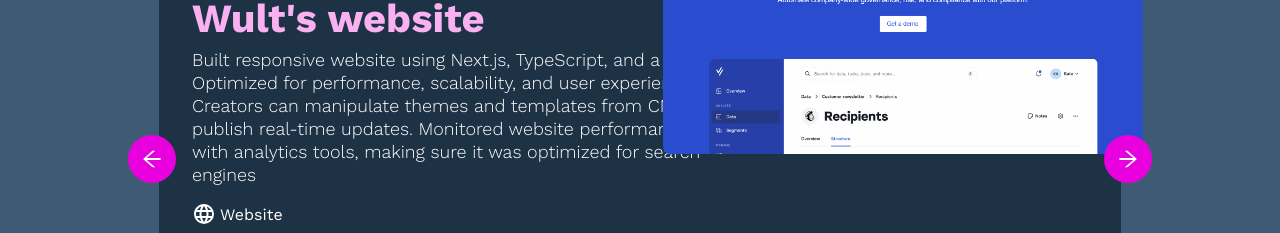
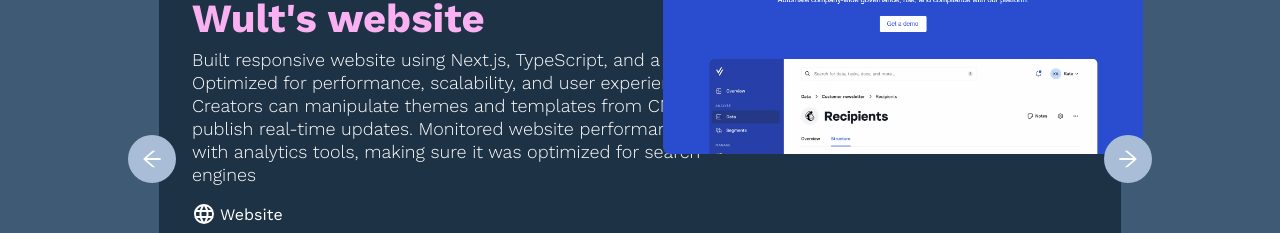
Before and after one commit to NatsGt/portfolio2023, a Next.js app: page / in a window 1280 px wide. Shown: the part 2680-2913 px from the top of the page. Built offline with nearby package versions, Linux system fonts and the light colour scheme.

Commit message:
change color for buttons

```diff
--- a/components/carousel/index.tsx
+++ b/components/carousel/index.tsx
@@ -33,13 +33,13 @@ const Carousel: React.FC<CarouselProps> = ({ children }) => {
         className={`${styles.carousel__button} ${styles.left}`}
         onClick={handlePrevious}
       >
-        <Icon icon={IconArrowLeft} />
+        <Icon icon={IconArrowLeft} color={styles.pink_600} />
       </button>
       <button
         className={`${styles.carousel__button} ${styles.right}`}
         onClick={handleNext}
       >
-        <Icon icon={IconArrowRight} />
+        <Icon icon={IconArrowRight} color={styles.pink_600} />
       </button>
     </div>
   )
--- a/styles/components/carousel.module.scss
+++ b/styles/components/carousel.module.scss
@@ -25,7 +25,7 @@
     height: 3rem;
     border: 0 solid;
     border-radius: 50%;
-    background-color: $pink-400;
+    background-color: $blue-200;
     color: #fff;
     font-size: 1.5rem;
     display: flex;
```
